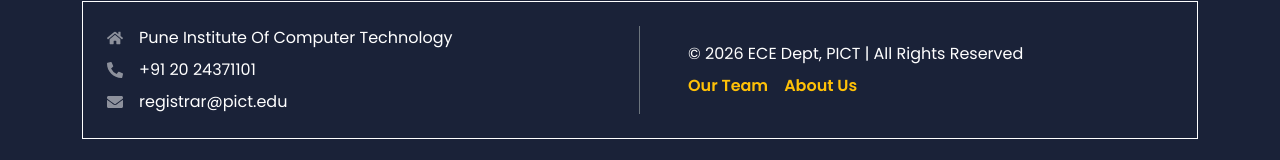
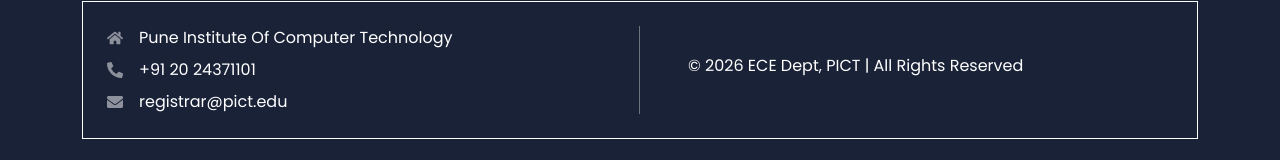
Before and after one commit to bhavsarrenuka26/Virtual-Labs-ECE, a React (Vite) app in the folder virtual-lab-ui/: page / in a window 1280 px wide. Shown: the part 893-1053 px from the top of the page. Built offline with nearby package versions, Linux system fonts and the light colour scheme; no server answers.

Commit message:
Remove our team and about us elements

```diff
--- a/virtual-lab-ui/src/components/Footer.jsx
+++ b/virtual-lab-ui/src/components/Footer.jsx
@@ -29,11 +29,6 @@ const Footer = () => {
             {/* Copyright & Links */}
             <div className="col-md-6 d-flex flex-column justify-content-center ps-md-5">
               <p className="mb-2">© 2026 ECE Dept, PICT | All Rights Reserved</p>
-
-              <div className="d-flex gap-3">
-                <Link to="/team" className="text-warning text-decoration-none fw-bold">Our Team</Link>
-                <Link to="/about" className="text-warning text-decoration-none fw-bold">About Us</Link>
-              </div>
             </div>
           </div>
         </div>
```
